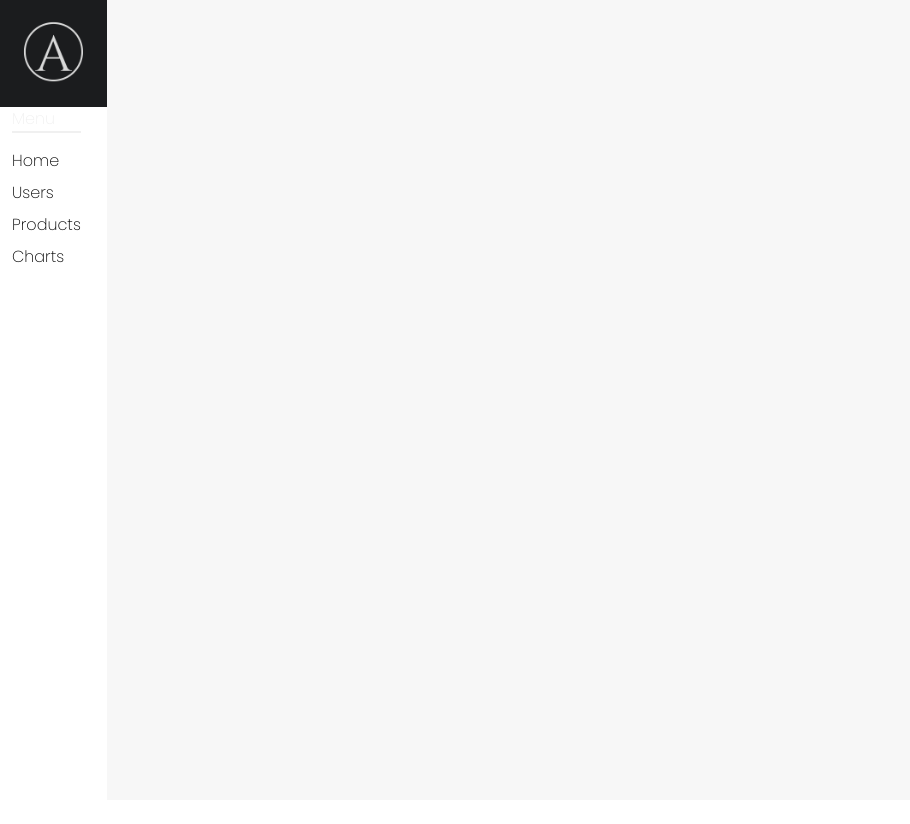
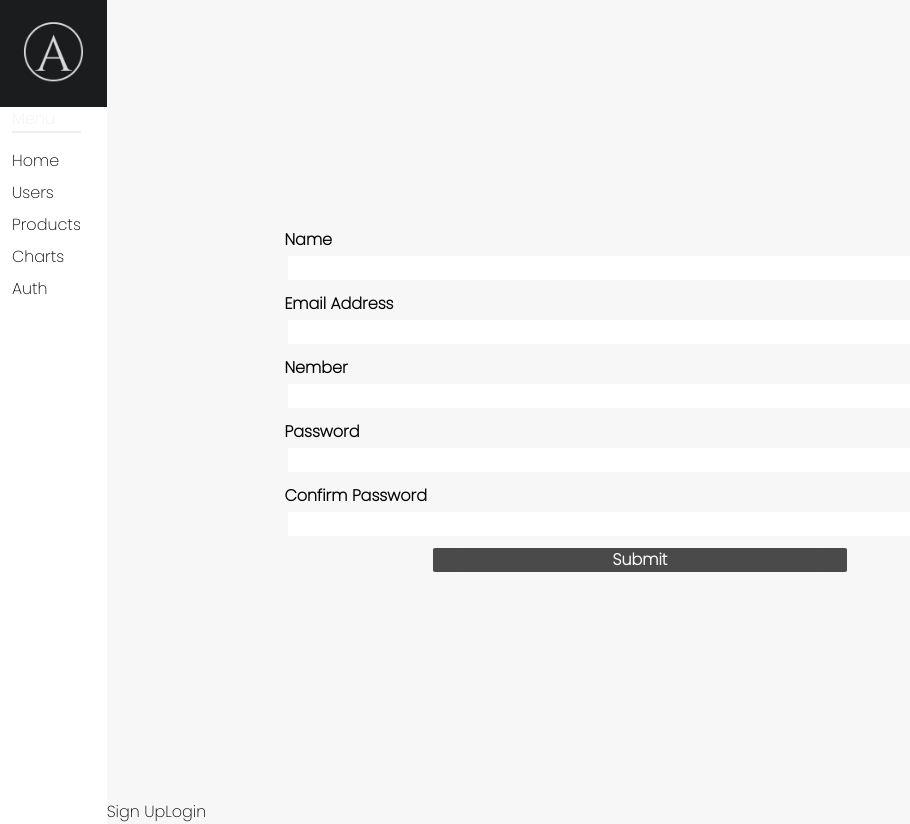
Before and after one commit to MsudMthr/admin-panel, a React (Create React App) app: page /Auth/Register in a window 1280 px wide. Shown: the whole page, without its empty margins (0-910 px from the left). Before the commit the page ends 800 px from the top, so only its background shows below. Built offline with nearby package versions, Linux system fonts and the light colour scheme; a web font is replaced by a local one.

Commit message:
include nested route for auth and complete regester page and sign up user

```diff
--- a/package.json
+++ b/package.json
@@ -8,6 +8,7 @@
     "@testing-library/user-event": "^13.5.0",
     "axios": "^0.27.2",
     "chart.js": "^3.8.0",
+    "formik": "^2.2.9",
     "prettier-plugin-tailwindcss": "^0.1.11",
     "react": "^18.2.0",
     "react-chartjs-2": "^4.2.0",
--- a/src/App.js
+++ b/src/App.js
@@ -1,9 +1,19 @@
 import { useState } from "react";
 import { Routes, Route } from "react-router-dom";
 
-import { Menu, Burger, Home, Users, Products, Charts } from "./pages/index";
+import {
+  Menu,
+  Burger,
+  Home,
+  Users,
+  Products,
+  Charts,
+  Auth,
+} from "./pages/index";
 import UserDetails from "./shared/UserDetails";
 import ProductDetails from "./shared/ProductDetails";
+import Register from "./components/Register";
+import Login from "./components/Login";
 
 function App() {
   const [isShowMenu, setIsShowMenu] = useState(false);
@@ -20,6 +30,10 @@ function App() {
 
         <Routes>
           <Route path="/" element={<Home />} />
+          <Route path="/Auth" element={<Auth />}>
+            <Route path="/Auth/Register" element={<Register />} />
+            <Route path="/Auth/Login" element={<Login />} />
+          </Route>
           <Route path="/Users" element={<Users />} />
           <Route path="/Charts" element={<Charts />} />
           <Route path="/Products" element={<Products />} />
--- /dev/null
+++ b/src/components/Login.js
@@ -0,0 +1,9 @@
+import React from "react";
+
+const Login = () => {
+  return <div>
+    ssss
+  </div>;
+};
+
+export default Login;
--- a/src/components/MenuItems.js
+++ b/src/components/MenuItems.js
@@ -28,6 +28,11 @@ const MenuItems = () => {
             Charts
           </Link>
         </div>
+        <div className="relative">
+          <Link className="menuLink" to={"/Auth"}>
+            Auth
+          </Link>
+        </div>
         {/* <Link className="text-menu" to={"/Categories"}>
           Categories
         </Link> */}
--- /dev/null
+++ b/src/components/Register.js
@@ -0,0 +1,157 @@
+import React from "react";
+import { useFormik } from "formik";
+import axios from "axios";
+const validate = (values) => {
+  const errors = {};
+
+  if (!values.name) {
+    errors.name = "Required";
+  } else if (values.name.length > 15) {
+    errors.name = "Must be 15 characters or less";
+  }
+
+  if (!values.number) {
+    errors.number = "Required";
+  } else if (values.number === isNaN) {
+    errors.number = "pleas enter number";
+  }
+  if (!values.password) {
+    errors.password = "Required";
+  }
+
+  if (values.password !== values.password_repeat) {
+    errors.password_repeat = "Confirm Password";
+  }
+
+  if (!values.email) {
+    errors.email = "Required";
+  } else if (!/^[A-Z0-9._%+-]+@[A-Z0-9.-]+\.[A-Z]{2,4}$/i.test(values.email)) {
+    errors.email = "Invalid email address";
+  }
+
+  return errors;
+};
+const Register = () => {
+  const formik = useFormik({
+    initialValues: {
+      name: "",
+      email: "",
+      number: "",
+      password: "",
+      password_repeat: "",
+    },
+    validate,
+    onSubmit: (values) => {
+      alert(JSON.stringify(values, null, 2));
+      axios
+        .post("/auth/register", values)
+        .then((response) => console.log(response.data))
+        .catch((err) => console.log(err));
+    },
+  });
+  return (
+    <div className="flex min-h-screen w-full items-center justify-center ">
+      <form
+        onSubmit={formik.handleSubmit}
+        className={"my-8 flex w-8/12 flex-col gap-2"}
+      >
+        <div className="flex flex-auto flex-col">
+          <label className="font-semibold" htmlFor="name">
+            Name
+          </label>
+          <input
+            className="m-1 rounded-sm px-2 outline-none"
+            id="name"
+            name="name"
+            type="text"
+            onChange={formik.handleChange}
+            onBlur={formik.handleBlur}
+            value={formik.values.name}
+          />
+          {formik.errors.name && (
+            <div className="text-sm text-red-400">{formik.errors.name}</div>
+          )}
+        </div>
+        <div className="flex flex-auto flex-col">
+          <label className="font-semibold" htmlFor="email">
+            Email Address
+          </label>
+          <input
+            className="m-1 rounded-sm px-2 outline-none"
+            id="email"
+            name="email"
+            type="email"
+            onChange={formik.handleChange}
+            onBlur={formik.handleBlur}
+            value={formik.values.email}
+          />
+          {formik.errors.email && (
+            <div className="text-sm text-red-400">{formik.errors.email}</div>
+          )}
+        </div>
+        <div className="flex flex-auto flex-col">
+          <label className="font-semibold" htmlFor="number">
+            Nember
+          </label>
+          <input
+            className="m-1 rounded-sm px-2 outline-none"
+            id="number"
+            name="number"
+            type="number"
+            onChange={formik.handleChange}
+            onBlur={formik.handleBlur}
+            value={formik.values.number}
+          />
+          {formik.errors.number && (
+            <div className="text-sm text-red-400">{formik.errors.number}</div>
+          )}
+        </div>
+        <div className="flex flex-auto flex-col">
+          <label className="font-semibold" htmlFor="password">
+            Password
+          </label>
+          <input
+            className="m-1 rounded-sm px-2 outline-none"
+            id="password"
+            name="password"
+            type="password"
+            onChange={formik.handleChange}
+            onBlur={formik.handleBlur}
+            value={formik.values.password}
+          />
+          {formik.errors.password && (
+            <div className="text-sm text-red-400">{formik.errors.password}</div>
+          )}
+        </div>
+        <div className="flex flex-auto flex-col">
+          <label className="font-semibold" htmlFor="password_repeat">
+            Confirm Password
+          </label>
+          <input
+            className="m-1 rounded-sm px-2 outline-none"
+            id="password_repeat"
+            name="password_repeat"
+            type="password"
+            onChange={formik.handleChange}
+            onBlur={formik.handleBlur}
+            value={formik.values.password_repeat}
+          />
+          {formik.errors.password_repeat && (
+            <div className="text-sm text-red-400">
+              {formik.errors.password_repeat}
+            </div>
+          )}
+        </div>
+
+        <button
+          type="submit"
+          className="mx-auto w-7/12 rounded-sm bg-black/70 font-semibold text-white backdrop-blur-md"
+        >
+          Submit
+        </button>
+      </form>
+    </div>
+  );
+};
+
+export default Register;
--- /dev/null
+++ b/src/pages/auth/Auth.js
@@ -0,0 +1,19 @@
+import React from "react";
+import { Link, Outlet, Route, Routes } from "react-router-dom";
+import Register from "../../components/Register";
+import Login from "../../components/Login";
+
+const Auth = () => {
+  return (
+    <>
+      <Outlet />
+      <div>
+        <Link to={"/Auth/Register"}>Sign Up</Link>
+        <Link to={"/Auth/Login"}>Login</Link>
+      </div>
+
+    </>
+  );
+};
+
+export default Auth;
--- a/src/pages/index.js
+++ b/src/pages/index.js
@@ -4,4 +4,5 @@ import Home from "./home/Home";
 import Products from "./pruducts/Products";
 import Users from "./users/Users";
 import Charts from "./charts/Charts";
-export { Menu, Burger, Home, Users, Products, Charts };
+import Auth from "./auth/Auth";
+export { Menu, Burger, Home, Users, Products, Charts, Auth };
```
Also changed, not shown: 1 other file (tests, documents, lock files or other folders).
